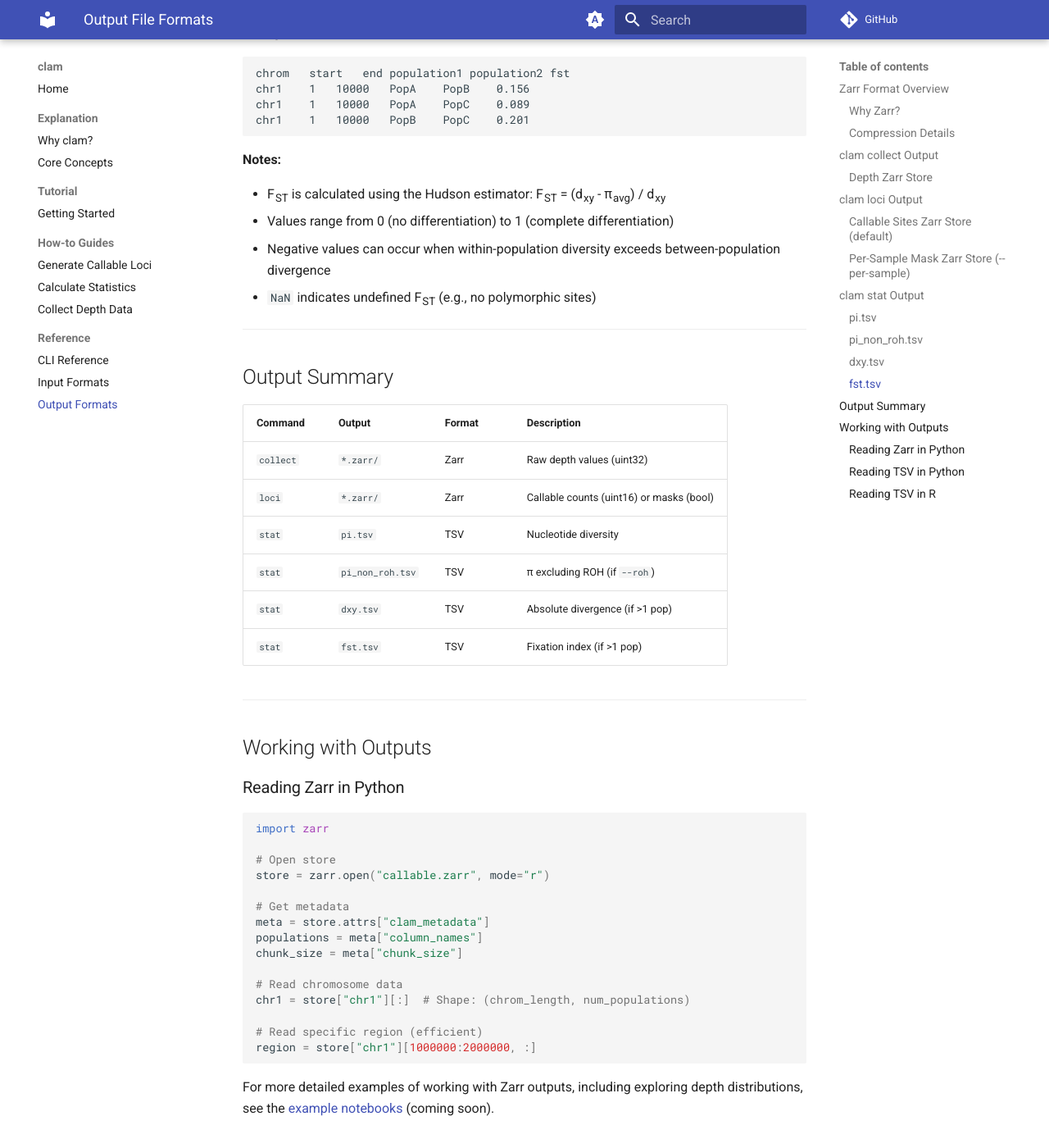
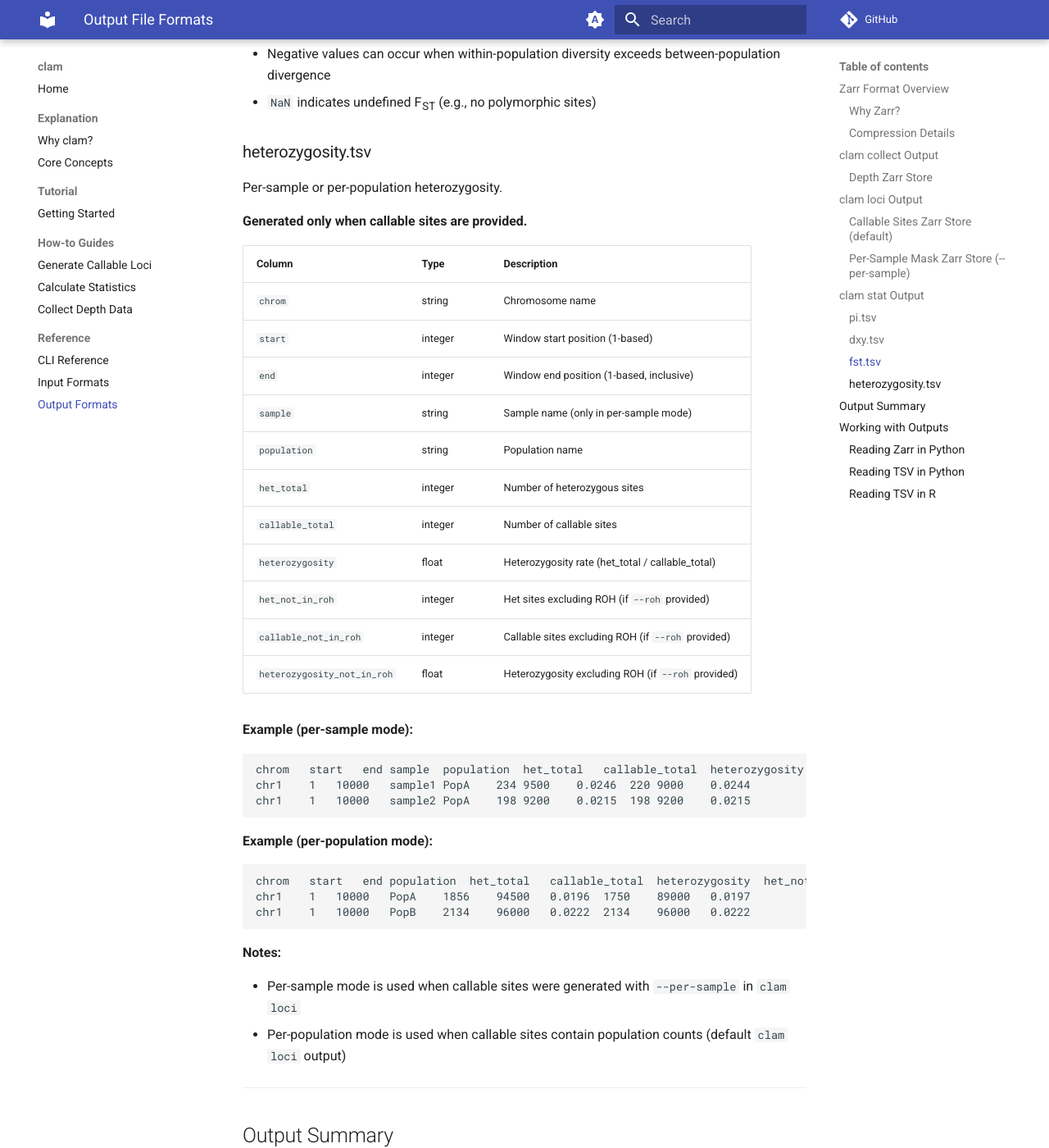
Before and after one commit to cademirch/clam, an MkDocs documentation site: the page built from docs/reference/output-formats.md, in a window 1280 px wide and 1400 px high, scrolled down 7116 px. Shown: the whole window at 82% size. Built offline with MkDocs 1.6.1 and Material for MkDocs 9.7.7, drawn with Linux system fonts in a browser that asks for light colours; comment, search, counter and statistics services are not loaded; some of the changed text lies outside the part shown.

Commit message:
fix: docs and update test data

````diff
--- a/docs/explanation/concepts.md
+++ b/docs/explanation/concepts.md
@@ -148,6 +148,45 @@ clam uses a ratio-of-averages approach, summing numerators and denominators acro
 
 In populations with recent inbreeding or small effective population size, individuals may have long runs of homozygosity (ROH). When calculating diversity statistics, it can be useful to exclude samples that are within ROH regions at each site.
 
-Non-ROH heterozygosity (π~non-ROH~) can serve as a proxy for the inbreeding load in a population. This is because deleterious mutations that were previously masked as heterozygotes become exposed in ROH regions, and the abundance of such mutations scales with genetic diversity ([Kyriazis et al. 2025](https://www.sciencedirect.com/science/article/pii/S016953472500182X)).
+Non-ROH heterozygosity can serve as a proxy for the inbreeding load in a population. This is because deleterious mutations that were previously masked as heterozygotes become exposed in ROH regions, and the abundance of such mutations scales with genetic diversity ([Kardos et al. 2025](https://www.sciencedirect.com/science/article/pii/S016953472500182X)).
 
-clam can optionally accept ROH intervals and will output separate π estimates excluding samples in ROH regions (`pi_non_roh.tsv`). At each site, any sample falling within an ROH region is excluded from the calculation for that site.
+clam can optionally accept ROH intervals (`--roh`) and will calculate heterozygosity excluding samples in ROH regions. At each site, any sample falling within an ROH region is excluded from the heterozygosity calculation for that site.
+
+## Heterozygosity
+
+clam calculates heterozygosity as the proportion of heterozygous sites among callable sites:
+
+$$\text{Heterozygosity} = \frac{\text{het\_total}}{\text{callable\_total}}$$
+
+When callable sites are provided, clam outputs a `heterozygosity.tsv` file with heterozygosity estimates per window.
+
+### Per-Sample Mode
+
+When using per-sample callable masks (`--per-sample` in `clam loci`), heterozygosity is calculated for each sample individually. This provides the most accurate estimates because each sample has its own callable site mask.
+
+For each sample in each window:
+
+- `het_total`: Number of heterozygous genotypes for the sample
+- `callable_total`: Number of sites where the sample is callable
+- `heterozygosity`: `het_total / callable_total`
+
+### Per-Population Mode
+
+When using population-level callable counts (default `clam loci` output), heterozygosity is calculated per population by summing across all samples in the population.
+
+For each population in each window:
+
+- `het_total`: Sum of heterozygous genotypes across all samples in the population
+- `callable_total`: Sum of callable sites across all samples in the population
+- `heterozygosity`: `het_total / callable_total`
+
+!!! note
+    Per-population heterozygosity with ROH exclusion is approximate because the callable counts are aggregated at the population level. For accurate per-sample ROH exclusion, use per-sample callable masks.
+
+### ROH-Excluded Heterozygosity
+
+When ROH data is provided, clam also calculates heterozygosity after excluding samples in ROH regions:
+
+- `het_not_in_roh`: Heterozygous sites where the sample is not in an ROH region
+- `callable_not_in_roh`: Callable sites where the sample is not in an ROH region
+- `heterozygosity_not_in_roh`: `het_not_in_roh / callable_not_in_roh`
--- a/docs/reference/output-formats.md
+++ b/docs/reference/output-formats.md
@@ -72,19 +72,19 @@ depths.zarr/
 }
 ```
 
-| Field | Type | Description |
-|-------|------|-------------|
-| `contigs` | array | List of chromosomes with names and lengths |
-| `column_names` | array | Sample names in column order |
-| `chunk_size` | integer | Chunk size in base pairs |
+| Field          | Type    | Description                                |
+| -------------- | ------- | ------------------------------------------ |
+| `contigs`      | array   | List of chromosomes with names and lengths |
+| `column_names` | array   | Sample names in column order               |
+| `chunk_size`   | integer | Chunk size in base pairs                   |
 
 **Array Properties:**
 
-| Property | Value |
-|----------|-------|
-| Data type | `uint32` |
-| Shape | `(chromosome_length, num_samples)` |
-| Chunk shape | `(chunk_size, num_samples)` |
+| Property    | Value                               |
+| ----------- | ----------------------------------- |
+| Data type   | `uint32`                            |
+| Shape       | `(chromosome_length, num_samples)`  |
+| Chunk shape | `(chunk_size, num_samples)`         |
 | Compression | Blosc (Zstd, level 5, byte shuffle) |
 
 **Per-Chromosome Metadata (`contig_info`):**
@@ -119,20 +119,20 @@ By default, `clam loci` produces a Zarr store containing callable sample counts
 }
 ```
 
-| Field | Type | Description |
-|-------|------|-------------|
-| `contigs` | array | List of chromosomes with names and lengths |
-| `column_names` | array | Population names in column order |
-| `chunk_size` | integer | Chunk size in base pairs |
+| Field          | Type    | Description                                |
+| -------------- | ------- | ------------------------------------------ |
+| `contigs`      | array   | List of chromosomes with names and lengths |
+| `column_names` | array   | Population names in column order           |
+| `chunk_size`   | integer | Chunk size in base pairs                   |
 
 **Array Properties:**
 
-| Property | Value |
-|----------|-------|
-| Data type | `uint16` |
-| Shape | `(chromosome_length, num_populations)` |
-| Chunk shape | `(chunk_size, num_populations)` |
-| Compression | Blosc (Zstd, level 5, byte shuffle) |
+| Property    | Value                                  |
+| ----------- | -------------------------------------- |
+| Data type   | `uint16`                               |
+| Shape       | `(chromosome_length, num_populations)` |
+| Chunk shape | `(chunk_size, num_populations)`        |
+| Compression | Blosc (Zstd, level 5, byte shuffle)    |
 
 **Data interpretation:**
 
@@ -156,12 +156,12 @@ When using `--per-sample`, `clam loci` outputs a boolean mask indicating callabi
 
 **Array Properties:**
 
-| Property | Value |
-|----------|-------|
-| Data type | `bool` |
-| Shape | `(chromosome_length, num_samples)` |
-| Chunk shape | `(chunk_size, num_samples)` |
-| Compression | PackBits |
+| Property    | Value                              |
+| ----------- | ---------------------------------- |
+| Data type   | `bool`                             |
+| Shape       | `(chromosome_length, num_samples)` |
+| Chunk shape | `(chunk_size, num_samples)`        |
+| Compression | PackBits                           |
 
 **Data interpretation:**
 
@@ -180,14 +180,14 @@ Nucleotide diversity (π) per population per window.
 
 **Always generated.**
 
-| Column | Type | Description |
-|--------|------|-------------|
-| `chrom` | string | Chromosome name |
-| `start` | integer | Window start position (1-based) |
-| `end` | integer | Window end position (1-based, inclusive) |
-| `population` | string | Population name |
-| `pi` | float | Nucleotide diversity estimate |
-| `comparisons` | integer | Total pairwise comparisons (denominator) |
+| Column        | Type    | Description                               |
+| ------------- | ------- | ----------------------------------------- |
+| `chrom`       | string  | Chromosome name                           |
+| `start`       | integer | Window start position (1-based)           |
+| `end`         | integer | Window end position (1-based, inclusive)  |
+| `population`  | string  | Population name                           |
+| `pi`          | float   | Nucleotide diversity estimate             |
+| `comparisons` | integer | Total pairwise comparisons (denominator)  |
 | `differences` | integer | Pairwise differences observed (numerator) |
 
 **Example:**
@@ -205,30 +205,22 @@ chr1	10001	20000	PopA	0.00241	4600000	11086
 - `comparisons` includes both variant and invariant callable sites
 - `NaN` indicates no valid comparisons in the window
 
-### pi_non_roh.tsv
-
-Nucleotide diversity excluding samples in ROH regions (π~non-ROH~).
-
-**Generated only when `--roh` is provided.**
-
-Same columns as `pi.tsv`. At each site, samples that fall within an ROH region are excluded from the calculation. This provides a measure of non-ROH heterozygosity, which can serve as a proxy for the inbreeding load in a population ([Kardos et al. 2025](https://www.sciencedirect.com/science/article/pii/S016953472500182X)).
-
 ### dxy.tsv
 
 Absolute divergence (d~xy~) between population pairs.
 
 **Generated only when >1 population is defined.**
 
-| Column | Type | Description |
-|--------|------|-------------|
-| `chrom` | string | Chromosome name |
-| `start` | integer | Window start position (1-based) |
-| `end` | integer | Window end position (1-based, inclusive) |
-| `population1` | string | First population name |
-| `population2` | string | Second population name |
-| `dxy` | float | Absolute divergence estimate |
-| `comparisons` | integer | Total between-population comparisons |
-| `differences` | integer | Between-population differences |
+| Column        | Type    | Description                              |
+| ------------- | ------- | ---------------------------------------- |
+| `chrom`       | string  | Chromosome name                          |
+| `start`       | integer | Window start position (1-based)          |
+| `end`         | integer | Window end position (1-based, inclusive) |
+| `population1` | string  | First population name                    |
+| `population2` | string  | Second population name                   |
+| `dxy`         | float   | Absolute divergence estimate             |
+| `comparisons` | integer | Total between-population comparisons     |
+| `differences` | integer | Between-population differences           |
 
 **Example:**
 
@@ -251,14 +243,14 @@ Fixation index (F~ST~) between population pairs.
 
 **Generated only when >1 population is defined.**
 
-| Column | Type | Description |
-|--------|------|-------------|
-| `chrom` | string | Chromosome name |
-| `start` | integer | Window start position (1-based) |
-| `end` | integer | Window end position (1-based, inclusive) |
-| `population1` | string | First population name |
-| `population2` | string | Second population name |
-| `fst` | float | F~ST~ estimate (Hudson estimator) |
+| Column        | Type    | Description                              |
+| ------------- | ------- | ---------------------------------------- |
+| `chrom`       | string  | Chromosome name                          |
+| `start`       | integer | Window start position (1-based)          |
+| `end`         | integer | Window end position (1-based, inclusive) |
+| `population1` | string  | First population name                    |
+| `population2` | string  | Second population name                   |
+| `fst`         | float   | F~ST~ estimate (Hudson estimator)        |
 
 **Example:**
 
@@ -276,18 +268,60 @@ chr1	1	10000	PopB	PopC	0.201
 - Negative values can occur when within-population diversity exceeds between-population divergence
 - `NaN` indicates undefined F~ST~ (e.g., no polymorphic sites)
 
+### heterozygosity.tsv
+
+Per-sample or per-population heterozygosity.
+
+**Generated only when callable sites are provided.**
+
+| Column                      | Type    | Description                                        |
+| --------------------------- | ------- | -------------------------------------------------- |
+| `chrom`                     | string  | Chromosome name                                    |
+| `start`                     | integer | Window start position (1-based)                    |
+| `end`                       | integer | Window end position (1-based, inclusive)           |
+| `sample`                    | string  | Sample name (only in per-sample mode)              |
+| `population`                | string  | Population name                                    |
+| `het_total`                 | integer | Number of heterozygous sites                       |
+| `callable_total`            | integer | Number of callable sites                           |
+| `heterozygosity`            | float   | Heterozygosity rate (het_total / callable_total)   |
+| `het_not_in_roh`            | integer | Het sites excluding ROH (if `--roh` provided)      |
+| `callable_not_in_roh`       | integer | Callable sites excluding ROH (if `--roh` provided) |
+| `heterozygosity_not_in_roh` | float   | Heterozygosity excluding ROH (if `--roh` provided) |
+
+**Example (per-sample mode):**
+
+```
+chrom	start	end	sample	population	het_total	callable_total	heterozygosity	het_not_in_roh	callable_not_in_roh	heterozygosity_not_in_roh
+chr1	1	10000	sample1	PopA	234	9500	0.0246	220	9000	0.0244
+chr1	1	10000	sample2	PopA	198	9200	0.0215	198	9200	0.0215
+```
+
+**Example (per-population mode):**
+
+```
+chrom	start	end	population	het_total	callable_total	heterozygosity	het_not_in_roh	callable_not_in_roh	heterozygosity_not_in_roh
+chr1	1	10000	PopA	1856	94500	0.0196	1750	89000	0.0197
+chr1	1	10000	PopB	2134	96000	0.0222	2134	96000	0.0222
+```
+
+**Notes:**
+
+- Per-sample mode is used when callable sites were generated with `--per-sample` in `clam loci`
+- Per-population mode is used when callable sites contain population counts (default `clam loci` output)
+
+
 ---
 
 ## Output Summary
 
-| Command | Output | Format | Description |
-|---------|--------|--------|-------------|
-| `collect` | `*.zarr/` | Zarr | Raw depth values (uint32) |
-| `loci` | `*.zarr/` | Zarr | Callable counts (uint16) or masks (bool) |
-| `stat` | `pi.tsv` | TSV | Nucleotide diversity |
-| `stat` | `pi_non_roh.tsv` | TSV | π excluding ROH (if `--roh`) |
-| `stat` | `dxy.tsv` | TSV | Absolute divergence (if >1 pop) |
-| `stat` | `fst.tsv` | TSV | Fixation index (if >1 pop) |
+| Command   | Output               | Format | Description                                 |
+| --------- | -------------------- | ------ | ------------------------------------------- |
+| `collect` | `*.zarr/`            | Zarr   | Raw depth values (uint32)                   |
+| `loci`    | `*.zarr/`            | Zarr   | Callable counts (uint16) or masks (bool)    |
+| `stat`    | `pi.tsv`             | TSV    | Nucleotide diversity                        |
+| `stat`    | `dxy.tsv`            | TSV    | Absolute divergence (if >1 pop)             |
+| `stat`    | `fst.tsv`            | TSV    | Fixation index (if >1 pop)                  |
+| `stat`    | `heterozygosity.tsv` | TSV    | Heterozygosity (if callable sites provided) |
 
 ---
 
````
Also changed, not shown: README.md (+2 -2 lines), docs/how-to/calculate-statistics.md (+5 -3 lines), docs/index.md (+1 -1 lines), docs/reference/cli.md (+1 -1 lines), 1 other file.
